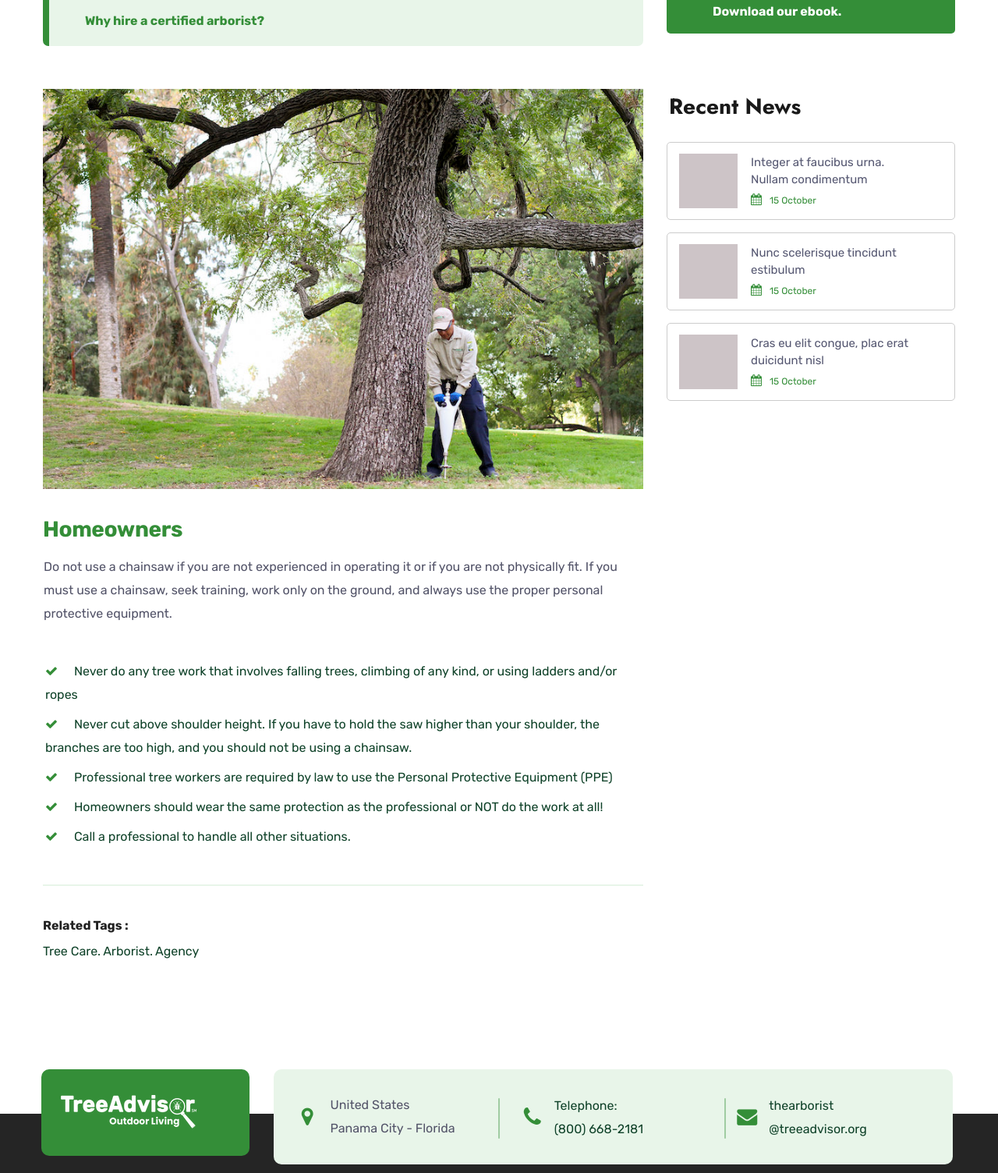
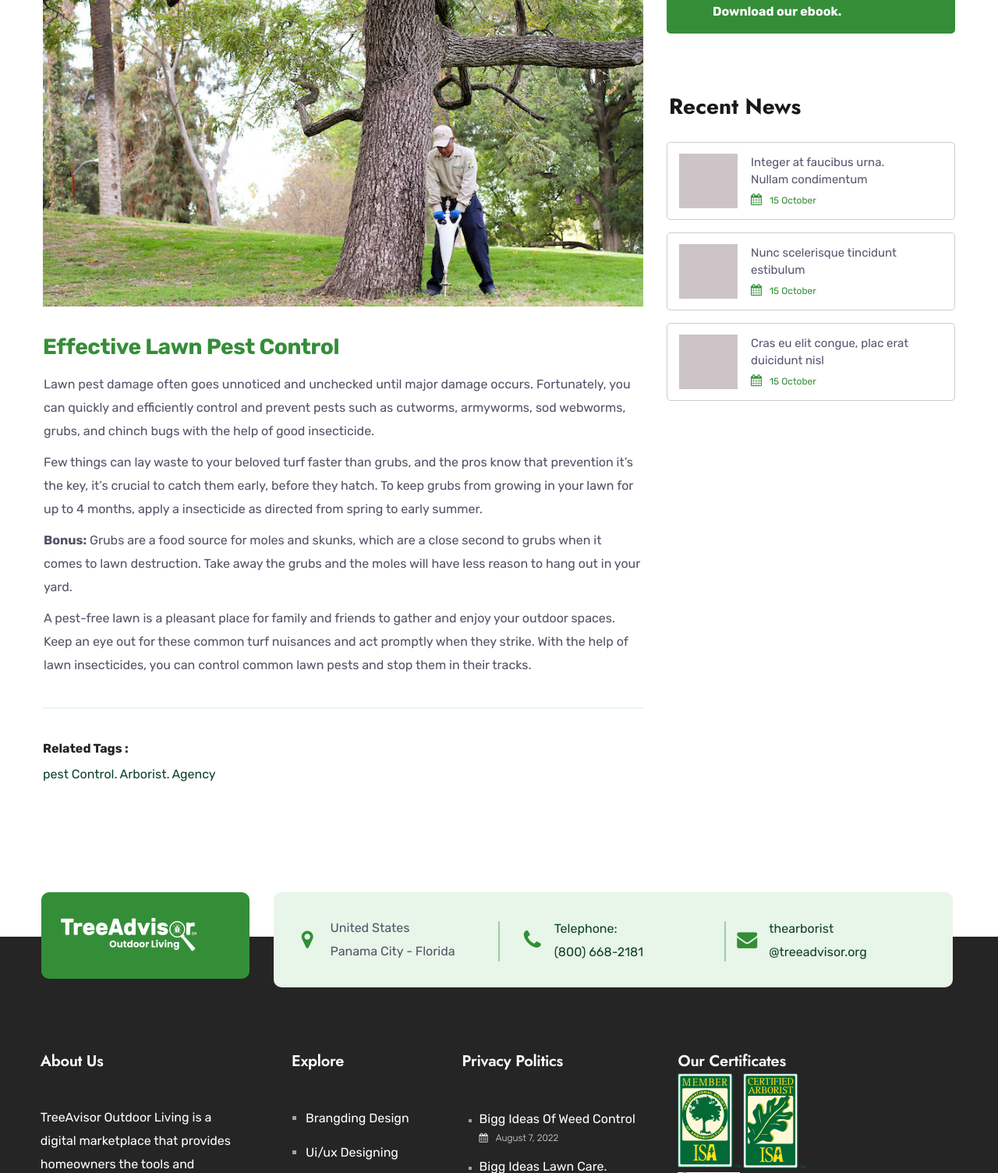
Before and after one commit to mcardy-ux/treeadvisor, a PHP site: page /pest.php in a window 1280 px wide. Shown: the part 1645-3149 px from the top of the page at 78% size. Run offline with PHP 8.4, Linux system fonts and the light colour scheme; some web fonts are replaced.

Commit message:
se copio todo a pest control (hacen falta imaganes)

```diff
--- a/pest.php
+++ b/pest.php
@@ -9,10 +9,10 @@
                         <div class="overlay-image"></div>
                         <div class="banner-title">
                             <div class="page-title-heading">
-                                pest control
+                                Pest control
                             </div>
                             <div class="page-title-content link-style6">
-                                <span><a class="home" href="index.php">Home</a></span><span class="page-title-content-inner">Tree Care</span>
+                                <span><a class="home" href="index.php">Home</a></span><span class="page-title-content-inner">Pest control</span>
                             </div>
                         </div>
                     </div>
@@ -46,65 +46,52 @@
 								</a></span>
                                     <div class="heading-content-box">
                                         <a href="#">
-                                        Why Not to Attempt Tree Removal on Your Own
+                                        PREVENTION IT’S THE BEST CURE
 								</a></div>
-                                <h5 class="content-2 heading-content-box" style="color:#348e38 !important;">REASONS FOR PRUNING</h5>
+                                <h5 class="content-2 heading-content-box" style="color:#348e38 !important;">Prevent Insect Damage</h5>
 
                                     <p class="desc-content-box text-decs">
-                                        Trees are beautiful and can be an asset to many properties. However, there are many times when trees can decline and become hazardous and become a
-                                        liability or are no longer wanted due to other reasons.
-                                        Considered both an art and a science, <a href="#" style="color:#95B2CA !important;"><strong>pruning</strong></a> has changed dramatically over the last 30 to 40 years.
-                                        There are many valid reasons for <a href="#" style="color:#95B2CA !important;"><strong>pruning</strong></a> or
-                                        <a href="#" style="color:#95B2CA !important;"><strong>removing trees and shrubs</strong></a>. However,
-                                        the most important reasons are for safety, health, and appearance.
+                                        The best way to control lawn pests is to identify them correctly, get to know their life cycles and symptoms,
+                                         and then treat them promptly and properly at optimal times.
                                     </p>
-                                    <div class="content-note-author">
-                                        <p class="desc-content-box text-decs">
-                                        Trees are a long-term investment for property owners and managers and like any other investment, trees require effort to keep their value. Not taking the time to hire a reputable tree service may create greater problems in the future and be more costly in the long run. For example, storm damage cleanup is extremely dangerous, even for professionals!
-                                        </p>
-                                        <a href="#" class="author heading-16px-rubik">
-                                        Why hire a certified arborist?
-                                    </a>
 
-                                    </div>
+                                    <p class="desc-content-box text-decs">
+                                        Common signs that pests have invaded your turf include brown spots, dead and dying grass patches, wilting blades,
+                                        bite marks on grass, and, of course, insects in the grass or turf layer.
+                                        Signs of underground pest damage include thin or missing roots and holes in the soil.
+                                    </p>
 
                                     <div class="image-box">
                                         <div class="image-2">
                                             <img src="images/blog/tree2.jpg" alt="image">
                                         </div>
                                     </div>
-                                    <h5 class="content-2 heading-content-box" style="color:#348e38 !important;">Homeowners</h5>
+                                    <h5 class="content-2 heading-content-box" style="color:#348e38 !important;">Effective Lawn Pest Control</h5>
                                     <p class="desc-content-box text-decs">
-
-                                        Do not use a chainsaw if you are not experienced in operating it or if you are not physically fit. If you must use a chainsaw, seek training, work only on the ground, and always use the proper personal protective equipment.
-                                        <br><br>
-                                        <ul class="nav-access-blog-detail">
-                                            <li><a href="#" class="tick">
-                                            Never do any tree work that involves falling trees, climbing of any kind, or using ladders and/or ropes
-                                            </a></li>
-                                            <li><a href="#" class="tick">
-                                            Never cut above shoulder height. If you have to hold the saw higher than your shoulder, the branches are too high, and you should not be using a chainsaw.
-                                            </a></li>
-                                            <li><a href="#" class="tick">
-                                            Professional tree workers are required by law to use the Personal Protective Equipment (PPE)
-                                            </a></li>
-                                            <li><a href="#" class="tick">
-                                            Homeowners should wear the same protection as the professional or NOT do the work at all!
-                                            </a></li>
-                                            <li><a href="#" class="tick">
-                                            Call a professional to handle all other situations.
-                                            </a></li>
-                                        </ul>
-
-
-
+                                        Lawn pest damage often goes unnoticed and unchecked until major damage occurs.
+                                        Fortunately, you can quickly and efficiently control and prevent pests such as cutworms,
+                                        armyworms, sod webworms, grubs, and chinch bugs with the help of good insecticide.
+                                    </p>
+                                    <p class="desc-content-box text-decs">
+                                        Few things can lay waste to your beloved turf faster than grubs, and the pros know that prevention it’s the key,
+                                        it’s crucial to catch them early, before they hatch. To keep grubs from growing in your lawn for up to 4 months,
+                                        apply a insecticide as directed from spring to early summer.
+                                    </p>
+                                    <p class="desc-content-box text-decs">
+                                       <strong> Bonus:</strong> Grubs are a food source for moles and skunks, which are a close second to grubs when it comes to lawn destruction.
+                                        Take away the grubs and the moles will have less reason to hang out in your yard.
+                                    </p>
+                                    <p class="desc-content-box text-decs">
+                                        A pest-free lawn is a pleasant place for family and friends to gather and enjoy your outdoor spaces.
+                                        Keep an eye out for these common turf nuisances and act promptly when they strike.
+                                        With the help of lawn insecticides, you can control common lawn pests and stop them in their tracks.
                                     </p>
                                     <hr>
                                     <div class="bottom-content">
                                         <div class="related-tag">
                                             <h3 class="title heading-16px-rubik">Related Tags :</h3>
                                             <ul class="list-related">
-                                                <li><a href="#">Tree Care.</a></li>
+                                                <li><a href="#">pest Control.</a></li>
                                                 <li><a href="#">Arborist.</a></li>
                                                 <li><a href="#">Agency</a></li>
                                             </ul>
```
